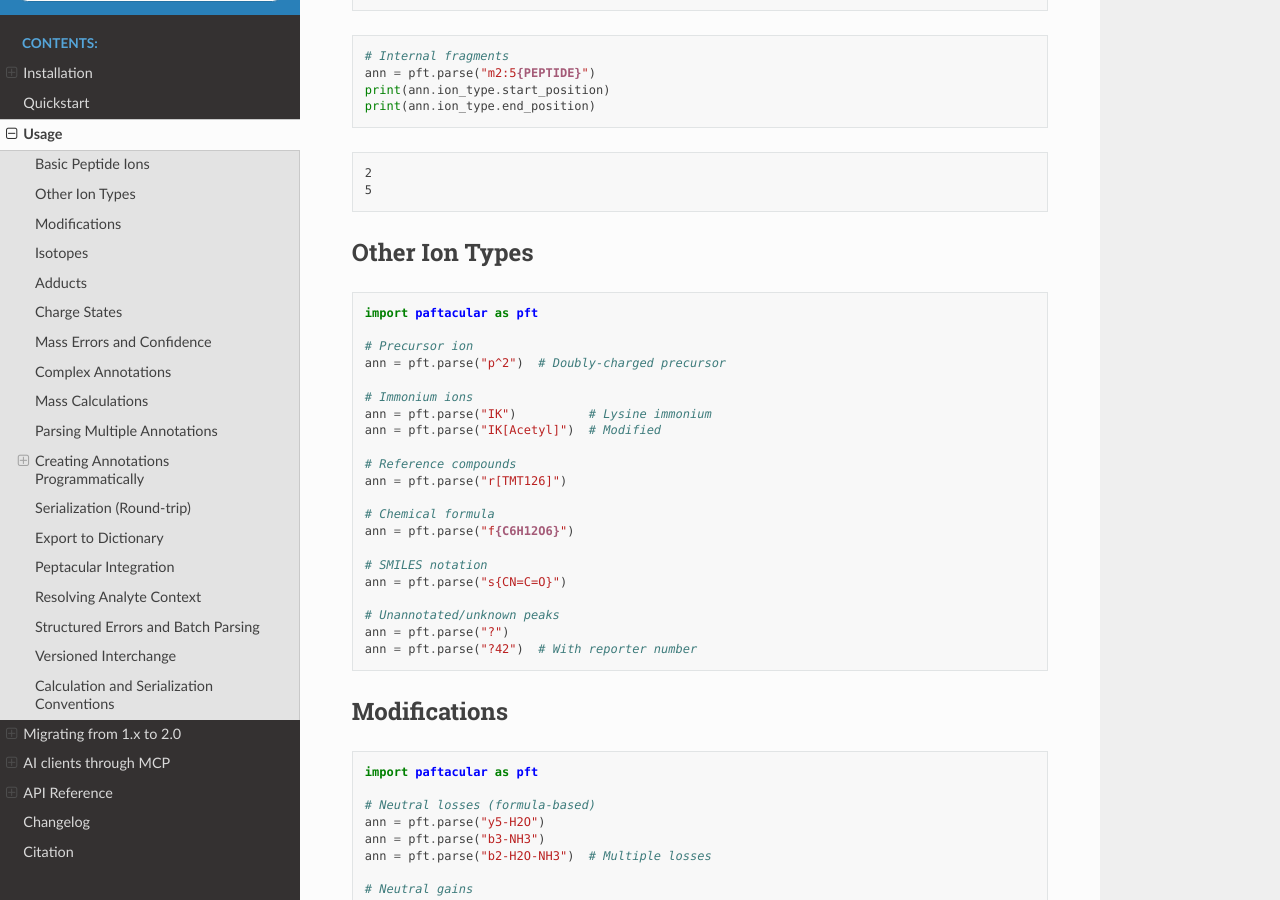
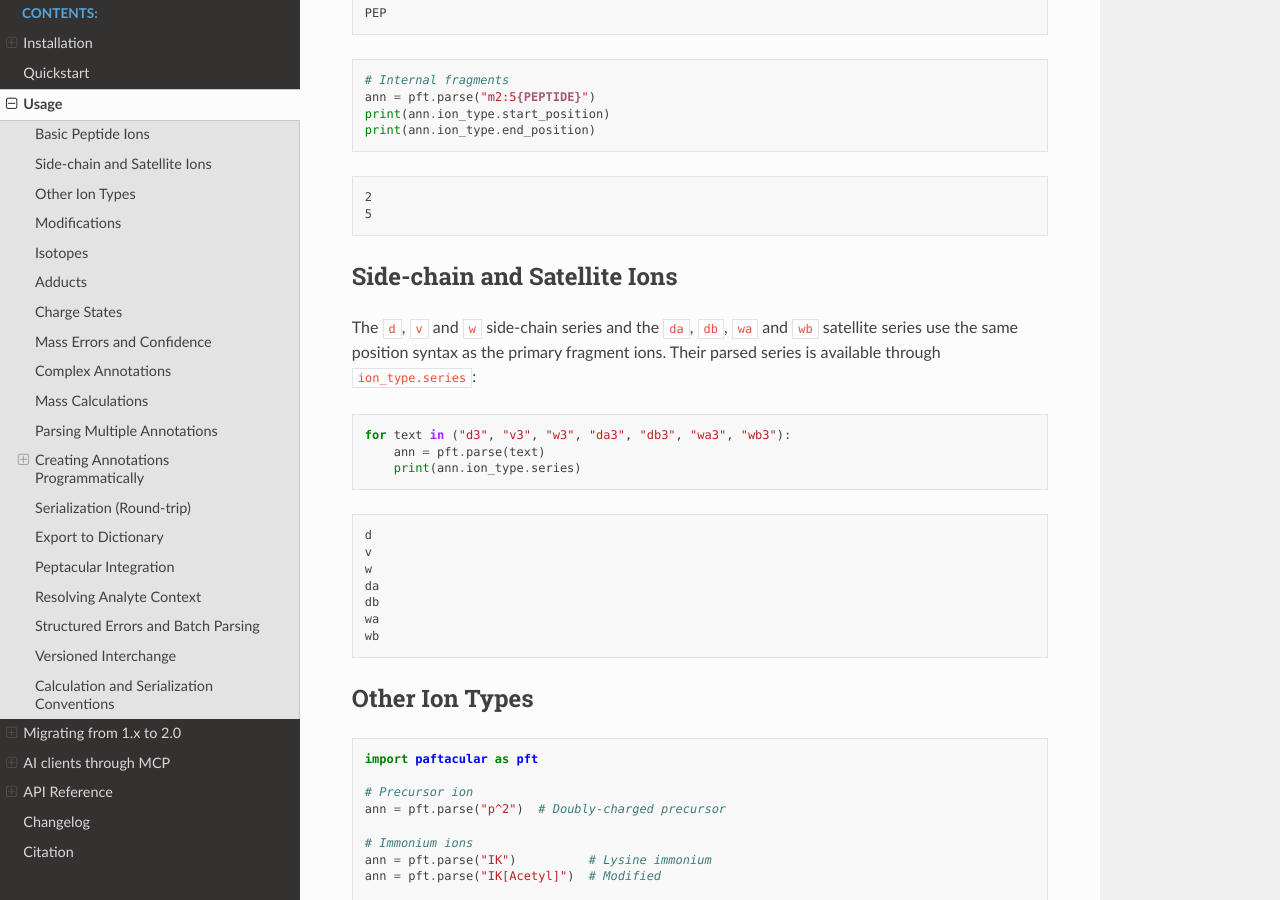
Before and after one commit to tacular-omics/paftacular, a Sphinx documentation site: the page built from docs/usage.rst, in a window 1280 px wide and 900 px high, scrolled down 1276 px. Built offline with Sphinx 7.4.7 and the Read the Docs theme 3.1.0, drawn with Linux system fonts in a browser that asks for light colours; some of the changed text lies outside the part shown.

Commit message:
docs: demonstrate side-chain and satellite ion parsing (#71)

```diff
--- a/docs/usage.rst
+++ b/docs/usage.rst
@@ -52,6 +52,29 @@ Basic Peptide Ions
 
    2
    5
+
+Side-chain and Satellite Ions
+-----------------------------
+
+The ``d``, ``v`` and ``w`` side-chain series and the ``da``, ``db``, ``wa`` and
+``wb`` satellite series use the same position syntax as the primary fragment ions.
+Their parsed series is available through ``ion_type.series``:
+
+.. testcode::
+
+   for text in ("d3", "v3", "w3", "da3", "db3", "wa3", "wb3"):
+       ann = pft.parse(text)
+       print(ann.ion_type.series)
+
+.. testoutput::
+
+   d
+   v
+   w
+   da
+   db
+   wa
+   wb
 
 Other Ion Types
 ---------------
```
Also changed, not shown: CHANGELOG.md (+4 -0 lines).
